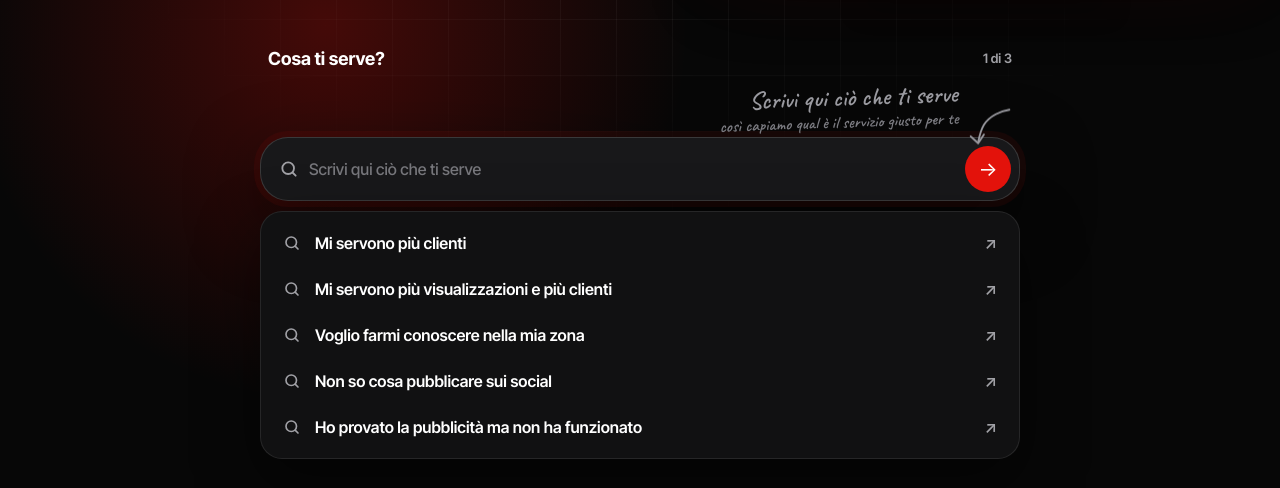
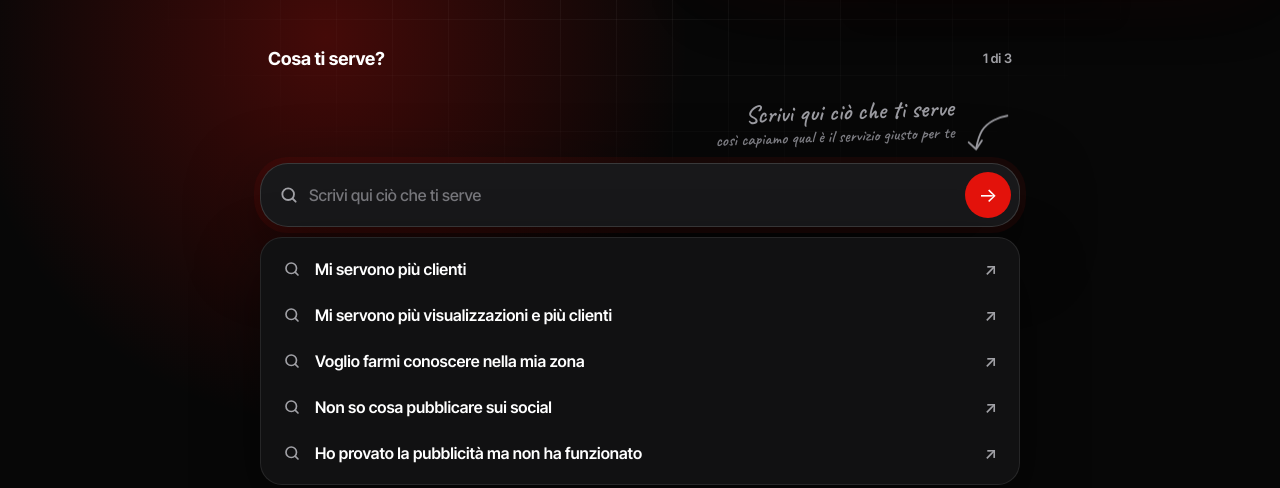
Before and after one commit to viralclub-agency/viral-club-landing, a website: page sito/index.html in a window 1280 px wide. Shown: the part 511-999 px from the top of the page. Drawn offline with Linux system fonts and the light colour scheme.

Commit message:
Add files via upload

```diff
--- a/sito/index.html
+++ b/sito/index.html
@@ -72,10 +72,10 @@ button{font-family:var(--font)}
 
 /* search */
 .sbox{max-width:680px;margin:36px auto 0;text-align:left}
-.hint{display:flex;align-items:flex-end;justify-content:flex-end;gap:4px;margin:4px 6px 4px 0;color:#9a9aa0;pointer-events:none}
+.hint{display:flex;align-items:flex-end;justify-content:flex-end;gap:6px;margin:18px 8px 16px 0;color:#9a9aa0;pointer-events:none}
 .hint p{margin:0;text-align:right;font:600 25px/1 "Caveat",cursive;transform:rotate(-2deg)}
 .hint small{display:block;margin-top:3px;font:600 17px/1.1 "Caveat",cursive;color:#7c7c82}
-.hint svg{flex:none;width:52px;height:42px;fill:none;stroke:#9a9aa0;stroke-width:3.2;stroke-linecap:round;stroke-linejoin:round;margin-bottom:-14px;animation:hintbob 2.4s ease-in-out infinite}
+.hint svg{flex:none;width:52px;height:42px;fill:none;stroke:#9a9aa0;stroke-width:3.2;stroke-linecap:round;stroke-linejoin:round;margin-bottom:-6px;animation:hintbob 2.4s ease-in-out infinite}
 @keyframes hintbob{0%,100%{transform:translateY(0)}50%{transform:translateY(4px)}}
 @media (prefers-reduced-motion:reduce){.hint svg{animation:none}}
 .sq{display:flex;align-items:center;justify-content:space-between;gap:12px;padding:0 8px 10px}
```
